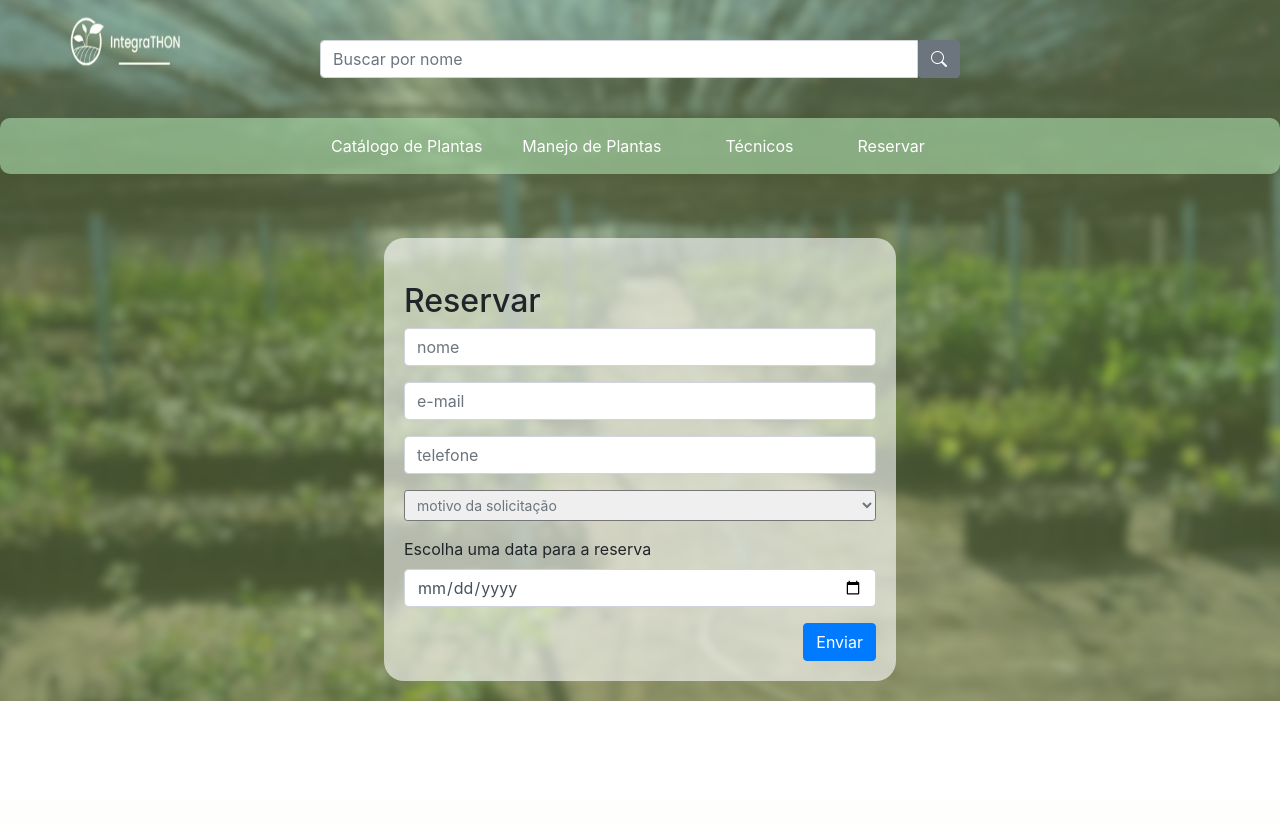
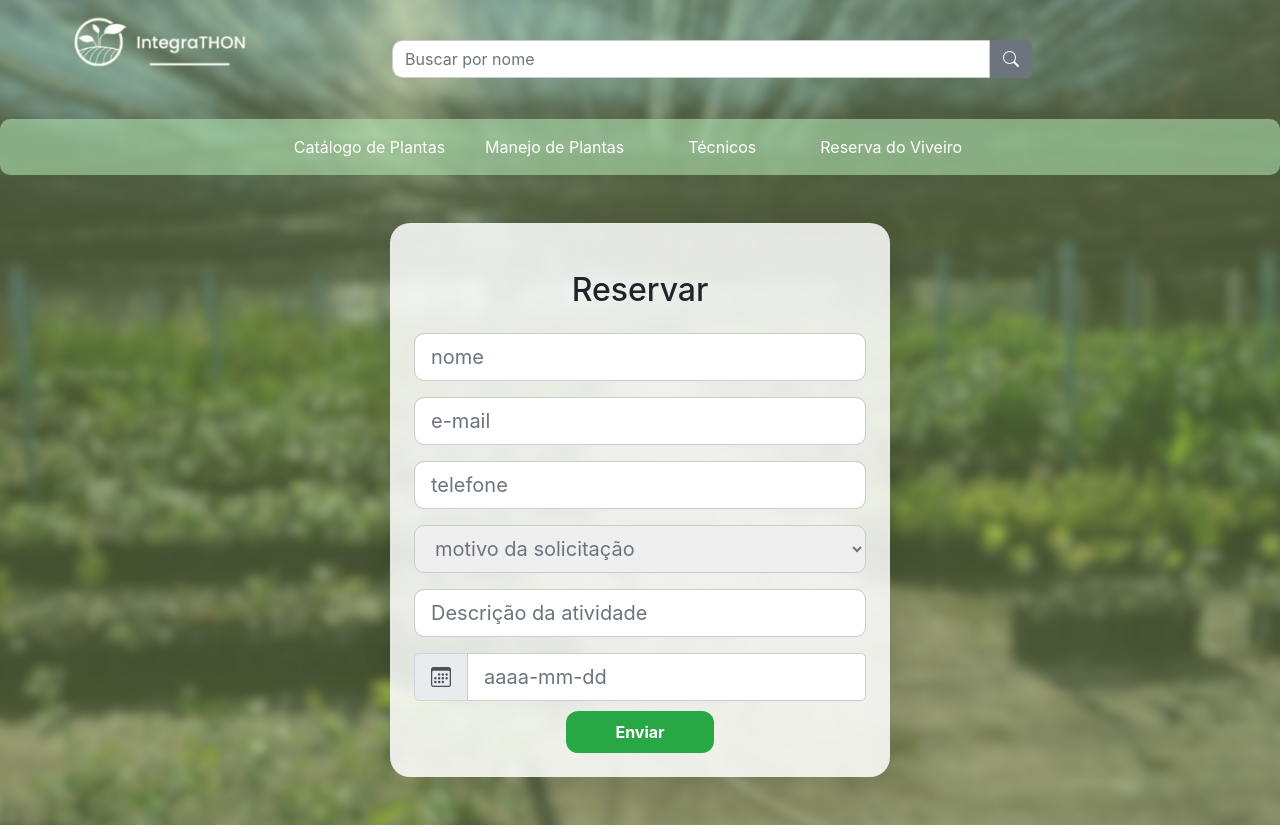
Before and after one commit to IntegraMaker/viveiroweb, a Django app: page /formulario_uso_viveiro/ in a window 1280 px wide. Before the commit the page ends 701 px from the top, so only its background shows below. Run offline with Django 5.2, Linux system fonts and the light colour scheme; data that the repository does not hold is empty; some libraries are stand-ins or nearby versions.

Commit message:
formulario para alugar o viveiro

```diff
--- a/viveiroweb/controle/admin.py
+++ b/viveiroweb/controle/admin.py
@@ -12,8 +12,8 @@ class PlantaAdmin(admin.ModelAdmin):
 
 @admin.register(Reserva)
 class ReservaAdmin(admin.ModelAdmin):
-    list_display = ('id', 'solicitante', 'data', 'motivo', 'obs', 'aceito', 'email')
-    search_fields = ('solicitante', 'data', 'motivo')
+    list_display = ('id', 'nome', 'data', 'motivo', 'descricao', 'aceito', 'email', 'telefone')
+    search_fields = ('nome', 'data', 'motivo')
     list_filter = ('data',)
     ordering = ('data',)
 
--- /dev/null
+++ b/viveiroweb/controle/static/css/formulario_uso_viveiro.css
@@ -0,0 +1,74 @@
+body {
+    background-image: url('/static/background.png');
+    background-size: cover;
+    background-position: center;
+    background-repeat: no-repeat;
+    min-height: 100vh;
+
+    display: flex;
+    flex-direction: column;
+}
+
+/* Centralizar o card verticalmente */
+.formulario_viveiro {
+    border-radius: 20px;
+    padding: 30px;
+    margin: auto; /* centraliza vertical e horizontal */
+    background-color: rgba(255, 255, 255, 0.85);
+    backdrop-filter: blur(5px); /* efeito vidro fosco */
+    box-shadow: 0 4px 15px rgba(0,0,0,0.2);
+}
+
+/* Inputs mais elegantes */
+.form-control, .form-select {
+    border-radius: 10px;
+    border: 1px solid #ccc;
+}
+
+/* Botão personalizado */
+.btn-reservar {
+    margin-top: 10px;
+    background-color: #28a745 !important;
+    color: white ;
+    font-weight: bold;
+    border-radius: 12px;
+
+}
+
+
+
+.datepicker-dropdown { /*  calendário */
+  padding: .75rem; /* espaçamento interno */
+}
+
+.datepicker table {
+  width: 100%;
+}
+
+.datepicker td, .datepicker th {
+  width: 3rem;     /* largura das células */
+  height: 3rem;    /* altura das células */
+  font-size: 1rem; /* tamanho do texto dos dias */
+  line-height: 3rem;
+}
+
+.datepicker .datepicker-switch,
+.datepicker .prev,
+.datepicker .next {
+  font-size: 1.1rem;
+  padding: .25rem .5rem; /* espaçamento interno entre os botões */
+}
+
+.datepicker .day:hover {
+  border-radius: .5rem;
+  cursor: pointer;
+}
+
+
+/* Responsividade */
+@media (max-width: 768px) {
+    .formulario_viveiro {
+        width: 90%;
+        padding: 20px;
+    }
+}
--- a/viveiroweb/controle/static/css/home.css
+++ b/viveiroweb/controle/static/css/home.css
@@ -1,6 +1,7 @@
 body{
     width: auto;
     height: auto;
+
 }
 
 .informacoes_titulo {
@@ -83,7 +84,7 @@ body{
 }
 
 .custom-text {
-    color: white;
+    color: white ;
     transition: color 0.3s ease;
   }
 
--- a/viveiroweb/controle/static/formulario_uso_viveiro.css
+++ /dev/null
@@ -1,15 +0,0 @@
-body {
-    background-image: url('../static/background.png');   /*imagem de fundo*/
-    background-size: cover;
-    background-position: center;
-    background-repeat: no-repeat;
-}
-
-.formulario_viveiro {
-    border-radius: 20px; /* bordas arredondadas */
-    padding: 20px; /* espaçamento interno */
-    margin: 5% auto 0 auto; /* centraliza horizontalmente */
-    width: 40%;
-    height: 10%;
-     background-color: rgba(255, 255, 255, 0.6);
-}
--- a/viveiroweb/controle/templates/formulario_uso_viveiro.html
+++ b/viveiroweb/controle/templates/formulario_uso_viveiro.html
@@ -1,5 +1,6 @@
 <!DOCTYPE html>
 <html lang="pt-br">
+    {% load static %}
   <head>
     <!-- Meta tags Obrigatórias -->
     <meta charset="utf-8">
@@ -9,13 +10,18 @@
 
     <link rel="stylesheet" href="https://cdn.jsdelivr.net/npm/bootstrap-icons@1.4.1/font/bootstrap-icons.css">
 
-    <link rel="stylesheet" href="../static/formulario_uso_viveiro.css">
+
+   <link rel="stylesheet" href="{% static 'css/home.css' %}">
+    <link rel="stylesheet" href="{% static 'css/formulario_uso_viveiro.css' %}">
 
     <title>Viveiro de Mudas</title>
   </head>
   <body>
-        <form class="d-flex" role="search"> <!-- Barra de pesquisa -->
-          <img src="../static/logo.png" width="10%px" style="margin-left: 5%;">
+
+
+
+      <form class="d-flex flex-column flex-md-row align-items-center" role="search"> <!-- Barra de pesquisa -->
+          <img src="../static/logo.png" width="200px" style="margin-left: 5%;">
           <div class="input-group mb-3" style="margin-left: 10%; margin-top: 40px; width: 50%;">
             <input type="text" class="form-control" placeholder="Buscar por nome" aria-label="Buscar por nome" aria-describedby="button-addon2">
             <button class="btn btn-secondary" type="submit">
@@ -28,53 +34,91 @@
         <div class="container-fluid">
           <ul class="navbar-nav mx-auto mb-2 mb-lg-0">
             <li class="nav-item">
-              <a class="nav-link active text-white fw-bold" aria-current="page" href="/">Catálogo de Plantas</a>
+              <a class="nav-link active custom-text fw-bold text-white" aria-current="page" href="/catalogo">Catálogo de Plantas</a>
             </li>
             <li class="nav-item mx-4">
-              <a class="nav-link text-white" href="#">Manejo de Plantas</a>
+              <a class="nav-link custom-text text-white" href="#">Manejo de Plantas</a>
             </li>
             <li class="nav-item mx-4">
-              <a class="nav-link text-white" href="#">Técnicos</a>
+              <a class="nav-link custom-text text-white" href="#">Técnicos</a>
             </li>
-            <li class="nav-item mx-4">
-              <a class="nav-link text-white" href="formulario_uso_viveiro/">Reservar</a>
+             <li class="nav-item mx-4">
+              <a class="nav-link custom-text text-white" href="/formulario_uso_viveiro">Reserva do Viveiro</a>
             </li>
           </ul>
         </div>
       </nav>
 
-    <div class="formulario_viveiro">
+
+       <main class="container my-5 flex-grow-1 d-flex justify-content-center align-items-center">
+    <div class="formulario_viveiro shadow-lg w-100 p-4" style="max-width:500px;">
         <br>
-        <h2> Reservar</h2>
-    <form action="enviar_reserva/" method="get">
-        <div class="mb-3">
-            <input type="text" class="form-control " placeholder="nome " aria-label="nome" aria-describedby="button-addon2" name="nome">
+        <h2 class="text-center mb-4"> Reservar</h2>
+    <form action="{% url 'enviar_reserva' %}" method="get">
+        <div class="form-group">
+            <input type="text" class="form-control  form-control-lg" placeholder="nome " aria-label="nome" aria-describedby="button-addon2" name="nome" required>
         </div>
-        <div class="mb-3">
-            <input type="text" class="form-control " placeholder="e-mail" aria-label="e-mail" aria-describedby="button-addon2" name="email">
+        <div class="form-group">
+            <input type="text" class="form-control  form-control-lg" placeholder="e-mail" aria-label="e-mail" aria-describedby="button-addon2" name="email" required>
         </div>
-        <div class="mb-3">
-            <input type="text" class="form-control " placeholder="telefone" aria-label="telefone" aria-describedby="button-addon2" name="telefone">
+        <div class="form-group">
+            <input type="text" class="form-control  form-control-lg" placeholder="telefone" aria-label="telefone" aria-describedby="button-addon2" name="telefone" required>
         </div>
        <div class="input-group mb-3 ">
-            <select class="form-select form-control-sm text-muted w-100" id="inputGroupSelect02" name="motivo">
+            <select class="form-select form-control-lg text-muted w-100" id="inputGroupSelect02" name="motivo" required>
                 <option selected class="text-muted">motivo da solicitação</option>
-                <option value="1" class="text-dark">visita técnica</option>
-                <option value="2" class="text-dark">projeto de pesquisa</option>
-                <option value="3" class="text-dark">aula prática</option>
+                <option value="visita técnica" class="text-dark">visita técnica</option>
+                <option value="projeto de pesquisa" class="text-dark">projeto de pesquisa</option>
+                <option value="aula prática" class="text-dark">aula prática</option>
             </select>
         </div>
-        <div class="mb-3">
-            <label for="data" class="form-label ">Escolha uma data para a reserva</label>
-            <input type="date" class="form-control " id="data" name="data">
+         <div class="form-group">
+            <input type="text" class="form-control  form-control-lg" placeholder="Descrição da atividade" aria-label="Descrição da atividade" aria-describedby="button-addon2" name="descricao" required>
         </div>
-        <div class="text-right">
-            <button type="submit"  class="btn btn-primary">Enviar</button>
+        <div class="input-group input-group-lg"> <!-- deixa o campo maior -->
+        <div class="input-group-prepend">
+          <span class="input-group-text"><i class="bi bi-calendar3"></i></span>
+        </div>
+        <input type="text" id="calendario" name="data" class="form-control" placeholder="aaaa-mm-dd" autocomplete="off" required>
+      </div>
+        <div class="text-center">
+            <button type="submit"  class="btn btn-reservar px-5 py-2">Enviar</button>
         </div>
     </form>
-    </div>
 
+    </main>
     <script src="https://code.jquery.com/jquery-3.3.1.slim.min.js" integrity="sha384-q8i/X+965DzO0rT7abK41JStQIAqVgRVzpbzo5smXKp4YfRvH+8abtTE1Pi6jizo" crossorigin="anonymous"></script>
     <script src="https://cdnjs.cloudflare.com/ajax/libs/popper.js/1.14.3/umd/popper.min.js" integrity="sha384-ZMP7rVo3mIykV+2+9J3UJ46jBk0WLaUAdn689aCwoqbBJiSnjAK/l8WvCWPIPm49" crossorigin="anonymous"></script>
     <script src="https://stackpath.bootstrapcdn.com/bootstrap/4.1.3/js/bootstrap.min.js" integrity="sha384-ChfqqxuZUCnJSK3+MXmPNIyE6ZbWh2IMqE241rYiqJxyMiZ6OW/JmZQ5stwEULTy" crossorigin="anonymous"></script>
+
+    <script src="https://code.jquery.com/jquery-3.6.0.min.js"></script>
+    <script src="https://cdn.jsdelivr.net/npm/bootstrap-datepicker/dist/js/bootstrap-datepicker.min.js"></script>
+    <script src="https://cdn.jsdelivr.net/npm/bootstrap-datepicker/dist/locales/bootstrap-datepicker.pt-BR.min.js"></script>
+
+    <script>
+$(document).ready(function() {
+    $.getJSON("{% url 'dias_ocupados' %}", function(data) {
+        let ocupados = data.ocupados;
+
+        $('#calendario').datepicker({
+            format: 'yyyy-mm-dd',
+            language: 'pt-BR',
+            todayHighlight: true,
+            beforeShowDay: function(date) {
+                let d = date.toISOString().split('T')[0];
+                if (ocupados.includes(d)) {
+                    return {
+                        enabled: false,
+                        classes: 'bg-danger  text-center text-white',
+                        tooltip: 'Data já reservada'
+                    };
+                }
+                return true;
+            }
+        });
+    });
+
+});
+
+</script>
   </body>
--- a/viveiroweb/controle/templates/home.html
+++ b/viveiroweb/controle/templates/home.html
@@ -19,7 +19,7 @@
 
   </head>
   <body>
-    <div class="p-3 mb-2" style="background-image: url('{% static 'background.png' %}'); background-size: cover; background-position: center;"> <!-- Plano de fundo -->
+    <div class="p-3 mb-2" style="background-image: url('{% static 'background.png' %}'); background-size: cover; background-position:center;"> <!-- Plano de fundo -->
       <form class="d-flex flex-column flex-md-row align-items-center" role="search"> <!-- Barra de pesquisa -->
           <img src="../static/logo.png" width="200px" style="margin-left: 5%;">
           <div class="input-group mb-3" style="margin-left: 10%; margin-top: 40px; width: 50%;">
@@ -41,6 +41,9 @@
             </li>
             <li class="nav-item mx-4">
               <a class="nav-link custom-text" href="#">Técnicos</a>
+            </li>
+             <li class="nav-item mx-4">
+              <a class="nav-link custom-text" href="/formulario_uso_viveiro">Reserva do Viveiro</a>
             </li>
           </ul>
         </div>
--- a/viveiroweb/controle/views.py
+++ b/viveiroweb/controle/views.py
@@ -1,7 +1,7 @@
 from django.shortcuts import render , get_list_or_404
 #from django.contrib.auth.decorators import login_required // isso vai dizer que a rota só pode ser acessada por usuários logados
-from .models import Planta
-
+from .models import Planta, Reserva
+from django.http import JsonResponse
 
 # Create your views here.
 
@@ -19,6 +19,24 @@ def enviar_reserva(request):
         telefone = request.GET.get('telefone')
         data = request.GET.get('data')
         motivo = request.GET.get('motivo')
+        descricao = request.GET.get('descricao')
+# Cria e salva a reserva
+        Reserva.objects.create(
+            nome=nome,
+            email=email,
+            telefone=telefone,
+            data=data,
+            motivo=motivo,
+            descricao=descricao
+        )
+        # Redireciona ou renderiza uma página de sucesso
+        return render(request, 'formulario_uso_viveiro.html', {'mensagem': 'Reserva enviada com sucesso!'})
+
+def dias_ocupados(request):
+    reservas = Reserva.objects.all().values_list("data", flat=True)
+    dias = [d.strftime("%Y-%m-%d") for d in reservas]
+    return JsonResponse({"ocupados": dias})
+
 
 def catalogo(request):
     plantas= Planta.objects.order_by('nome')
--- a/viveiroweb/viveiroweb/settings.py
+++ b/viveiroweb/viveiroweb/settings.py
@@ -116,7 +116,7 @@ USE_TZ = True
 # Static files (CSS, JavaScript, Images)
 # https://docs.djangoproject.com/en/5.2/howto/static-files/
 
-STATIC_URL = 'static/'
+STATIC_URL = '/static/'
 
 MEDIA_ROOT = os.path.join(BASE_DIR, 'imagens')
 MEDIA_URL = '/imagens/'
--- a/viveiroweb/viveiroweb/urls.py
+++ b/viveiroweb/viveiroweb/urls.py
@@ -27,6 +27,7 @@ urlpatterns = [
     path('enviar_reserva/', views.enviar_reserva, name='enviar_reserva'),
     path('',  views.home, name='home'),
     path('catalogo/', views.catalogo),
+    path('dias_ocupados/', views.dias_ocupados, name='dias_ocupados'),
 ]
 
 urlpatterns += static(settings.MEDIA_URL, document_root = settings.MEDIA_ROOT)
```
Also changed, not shown: viveiroweb/controle/models.py (+6 -4 lines), viveiroweb/controle/static/home.css (deleted, +0 -14 lines), viveiroweb/controle/templates/catalogo.html (+5 -2 lines), viveiroweb/controle/migrations/0006_rename_obs_reserva_descricao_and_more.py (added).
